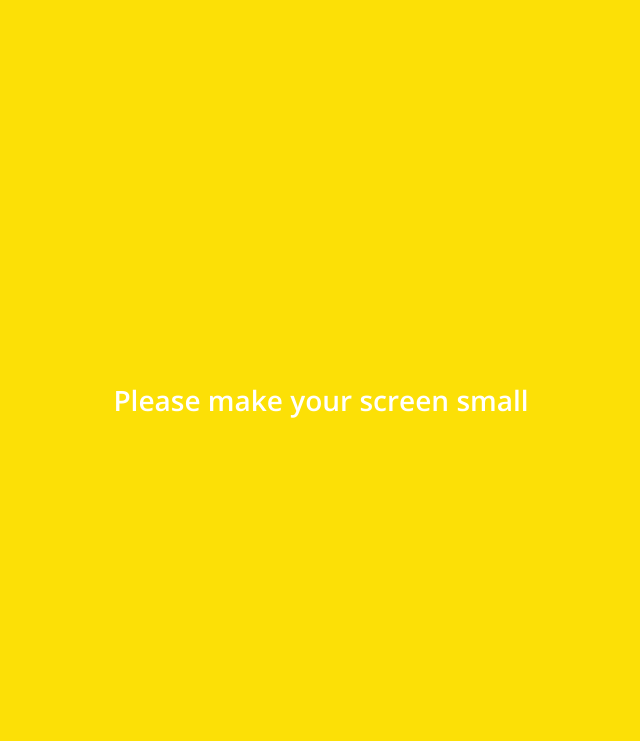
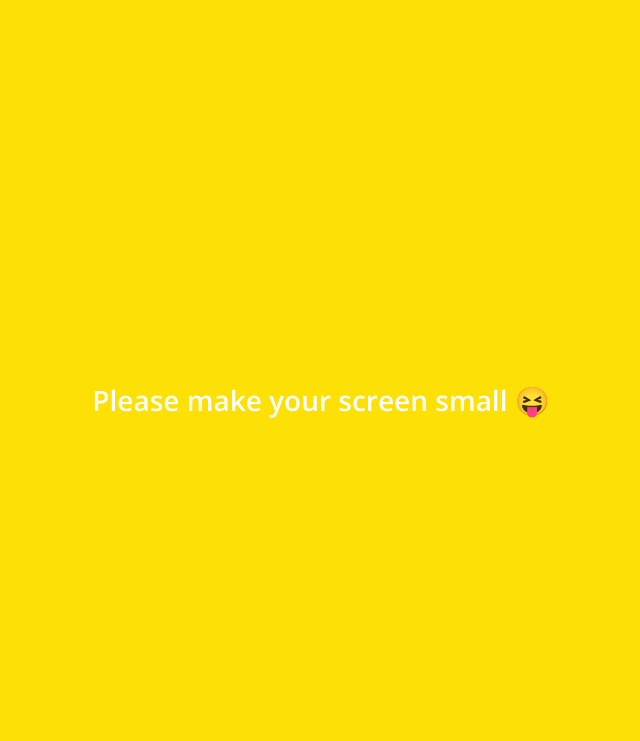
Before and after one commit to hyeonjunlee-tech/kakao-clone-2.0, a plain HTML site: page chat.html in a window 1280 px wide. Shown: the top 741 px of the page, without its empty margins (319-959 px from the left). Drawn offline with nearby package versions, Linux system fonts and the light colour scheme.

Commit message:
emoji
 😝

```diff
--- a/chat.html
+++ b/chat.html
@@ -98,7 +98,7 @@
         </div>
     </div>
     <div class="bigScreen">
-      <span class="bigScreen__text">Please make your screen small</span>
+      <span class="bigScreen__text">Please make your screen small 😝</span>
     </div>
   </body>
 </html>
```
Also changed, not shown: find.html (+1 -1 lines), friends.html (+1 -1 lines), index.html (+1 -1 lines), more.html (+1 -1 lines), settings.html (+1 -1 lines).
